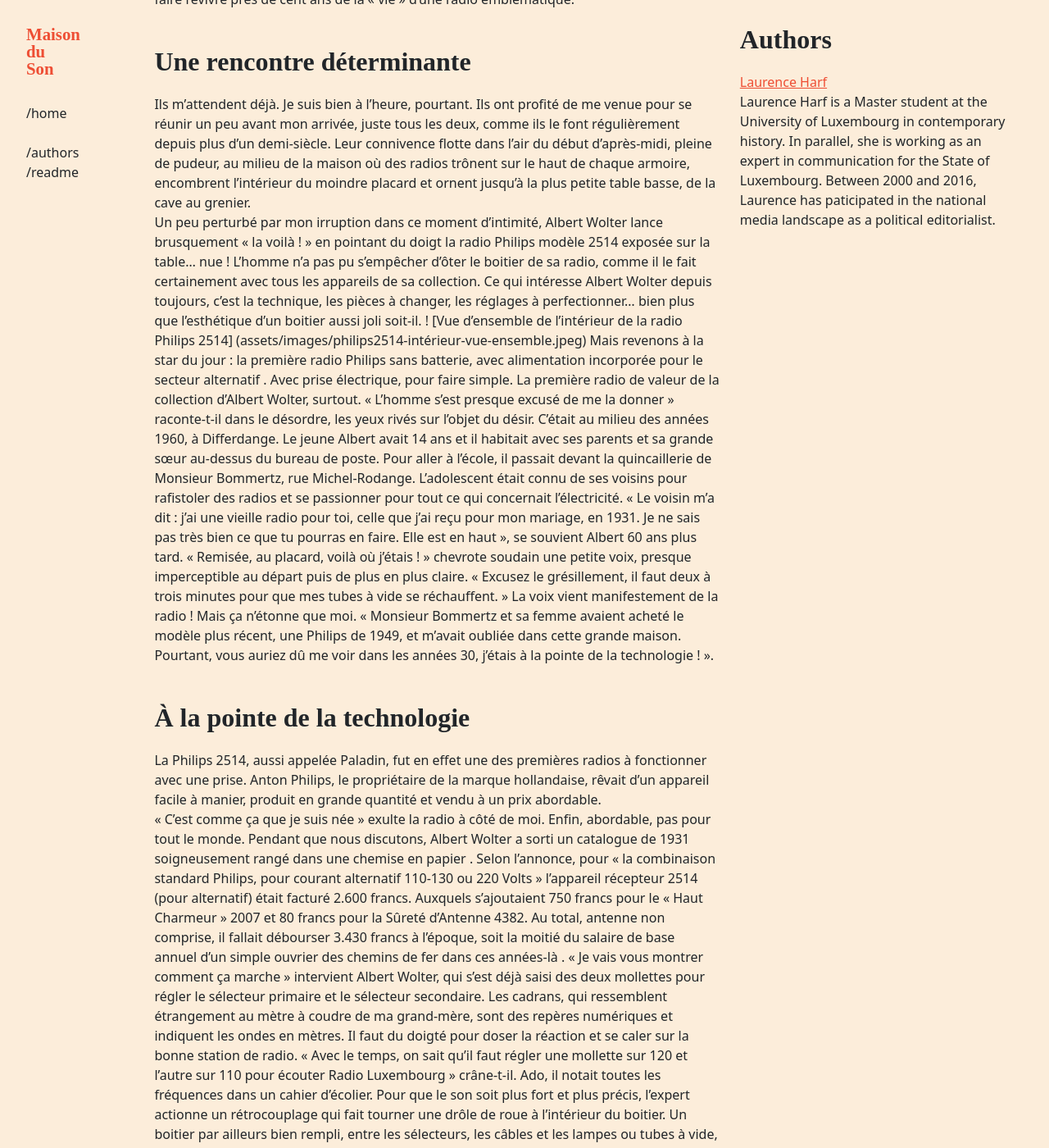
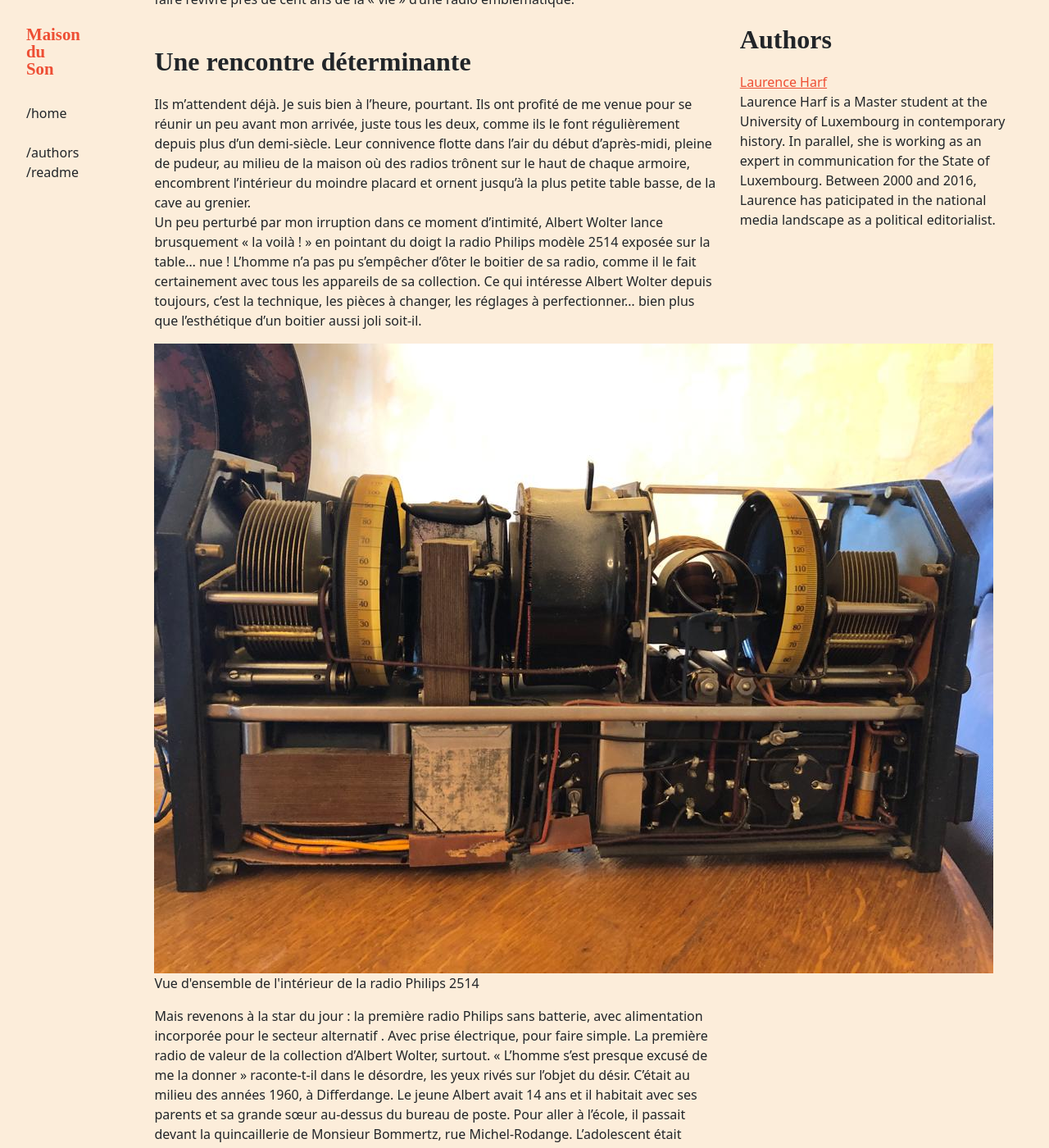
Before and after one commit to C2DH/maison-du-son, a Jekyll site: the page built from _objects/radio-philips-2514-paladin.md, in a window 1280 px wide and 1400 px high, scrolled down 958 px. Shown: the whole window at 82% size. Built offline with Jekyll 4.4.1, drawn with Linux system fonts in a browser that asks for light colours; some web fonts are replaced; some of the changed text lies outside the part shown.

Commit message:
Update radio-philips-2514-paladin.md

```diff
--- a/_objects/radio-philips-2514-paladin.md
+++ b/_objects/radio-philips-2514-paladin.md
@@ -13,13 +13,21 @@
 ## Une rencontre déterminante
 Ils m’attendent déjà. Je suis bien à l’heure, pourtant. Ils ont profité de me venue pour se réunir un peu avant mon arrivée, juste tous les deux, comme ils le font régulièrement depuis plus d’un demi-siècle. Leur connivence flotte dans l’air du début d’après-midi, pleine de pudeur, au milieu de la maison où des radios trônent sur le haut de chaque armoire, encombrent l’intérieur du moindre placard et ornent jusqu’à la plus petite table basse, de la cave au grenier.
 Un peu perturbé par mon irruption dans ce moment d’intimité, Albert Wolter lance brusquement « la voilà ! » en pointant du doigt la radio Philips modèle 2514 exposée sur la table… nue ! L’homme n’a pas pu s’empêcher d’ôter le boitier de sa radio, comme il le fait certainement avec tous les appareils de sa collection. Ce qui intéresse Albert Wolter depuis toujours, c’est la technique, les pièces à changer, les réglages à perfectionner… bien plus que l’esthétique d’un boitier aussi joli soit-il.
-! [Vue d'ensemble de l'intérieur de la radio Philips 2514] (assets/images/philips2514-intérieur-vue-ensemble.jpeg) Mais revenons à la star du jour : la première radio Philips sans batterie, avec alimentation incorporée pour le secteur alternatif . Avec prise électrique, pour faire simple. La première radio de valeur de la collection d’Albert Wolter, surtout.
+<figure><img src="/assets/images/philips2514-intérieur-vue-ensemble.jpeg"><figcaption>Vue d'ensemble de l'intérieur de la radio Philips 2514</figcaption></figure>
+
+
+Mais revenons à la star du jour : la première radio Philips sans batterie, avec alimentation incorporée pour le secteur alternatif . Avec prise électrique, pour faire simple. La première radio de valeur de la collection d’Albert Wolter, surtout.
 « L’homme s’est presque excusé de me la donner »  raconte-t-il dans le désordre, les yeux rivés sur l’objet du désir. C’était au milieu des années 1960, à Differdange. Le jeune Albert avait 14 ans et il habitait avec ses parents et sa grande sœur au-dessus du bureau de poste. Pour aller à l’école, il passait devant la quincaillerie de Monsieur Bommertz, rue Michel-Rodange. L’adolescent était connu de ses voisins pour rafistoler des radios et se passionner pour tout ce qui concernait l’électricité. « Le voisin m’a dit : j’ai une vieille radio pour toi, celle que j’ai reçu pour mon mariage, en 1931. Je ne sais pas très bien ce que tu pourras en faire. Elle est en haut », se souvient Albert 60 ans plus tard.
 « Remisée, au placard, voilà où j’étais ! » chevrote soudain une petite voix, presque imperceptible au départ puis de plus en plus claire. « Excusez le grésillement, il faut deux à trois minutes pour que mes tubes à vide se réchauffent. » La voix vient manifestement de la radio ! Mais ça n’étonne que moi. « Monsieur Bommertz et sa femme avaient acheté le modèle plus récent, une Philips de 1949, et m’avait oubliée dans cette grande maison. Pourtant, vous auriez dû me voir dans les années 30, j’étais à la pointe de la technologie ! ».
 ## À la pointe de la technologie
 La Philips 2514, aussi appelée Paladin, fut en effet une des premières radios à fonctionner avec une prise. Anton Philips, le propriétaire de la marque hollandaise, rêvait d’un appareil facile à manier, produit en grande quantité et vendu à un prix abordable.
-« C’est comme ça que je suis née » exulte la radio à côté de moi. Enfin, abordable, pas pour tout le monde. Pendant que nous discutons, Albert Wolter a sorti un catalogue de 1931 soigneusement rangé dans une chemise en papier . Selon l’annonce, pour « la combinaison standard Philips, pour courant alternatif 110-130 ou 220 Volts » l’appareil récepteur 2514 (pour alternatif) était facturé 2.600 francs. Auxquels s’ajoutaient 750 francs pour le « Haut Charmeur » 2007 et 80 francs pour la Sûreté d’Antenne 4382. Au total, antenne non comprise, il fallait débourser 3.430 francs à l’époque, soit la moitié du salaire de base annuel d’un simple ouvrier des chemins de fer dans ces années-là .
+« C’est comme ça que je suis née » exulte la radio à côté de moi. Enfin, abordable, pas pour tout le monde. Pendant que nous discutons, Albert Wolter a sorti un catalogue de 1931 soigneusement rangé dans une chemise en papier .
+<figure><img src="/assets/images/philips2514-intérieur-vue-ensemble.jpeg"><figcaption>VCatalogue de 1931</figcaption></figure>
+
+Selon l’annonce, pour « la combinaison standard Philips, pour courant alternatif 110-130 ou 220 Volts » l’appareil récepteur 2514 (pour alternatif) était facturé 2.600 francs. Auxquels s’ajoutaient 750 francs pour le « Haut Charmeur » 2007 et 80 francs pour la Sûreté d’Antenne 4382. Au total, antenne non comprise, il fallait débourser 3.430 francs à l’époque, soit la moitié du salaire de base annuel d’un simple ouvrier des chemins de fer dans ces années-là .
 « Je vais vous montrer comment ça marche » intervient Albert Wolter, qui s’est déjà saisi des deux mollettes pour régler le sélecteur primaire et le sélecteur secondaire. Les cadrans, qui ressemblent étrangement au mètre à coudre de ma grand-mère, sont des repères numériques et indiquent les ondes en mètres. Il faut du doigté pour doser la réaction et se caler sur la bonne station de radio. « Avec le temps, on sait qu’il faut régler une mollette sur 120 et l’autre sur 110 pour écouter Radio Luxembourg » crâne-t-il. Ado, il notait toutes les fréquences dans un cahier d’écolier. Pour que le son soit plus fort et plus précis, l’expert actionne un rétrocouplage qui fait tourner une drôle de roue à l’intérieur du boitier.
+<figure><img src="/assets/images/philips2514-intérieur-vue-ensemble.jpeg"><figcaption>plan original de la radio Philips 2514</figcaption></figure>
+
 Un boitier par ailleurs bien rempli, entre les sélecteurs, les câbles et les lampes ou tubes à vide, tous marqués d’un trait de peinture jaune. « C’était ma signature », s’amuse aujourd’hui Albert Wolter, « je marquais ainsi tous mes tubes ».
 Le haut-parleur – ou le « Haut Charmeur » – fonctionne grâce à un système électro-magnétique. Un cône de papier fait office de membrane, qu’une bobine mobile fait vibrer. Le long du fil d’alimentation, un rotacteur permet de varier l'impédance sur trois positions .
 « Quand j’ai vu cette radio, une pièce ancienne, de collection, j’ai compris que c’était quelque chose de spécial. Elle était si belle à regarder, il ne fallait pas l’abîmer. À l’époque, je possédais trois ou quatre appareils, tous donnés par des voisins ou des proches. Vous savez, quand on avait une vieille radio, on ne pouvait pas le jeter aux déchets encombrants. Alors on la réparait, on bricolait », se souvient l’homme aujourd’hui.
```
